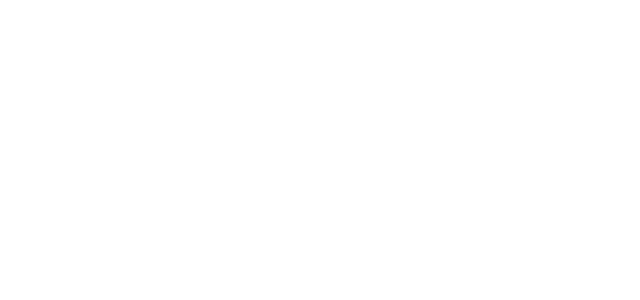
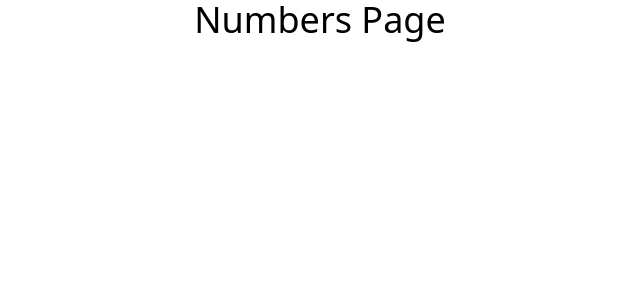
Before and after one commit to projetopcludico/tests-playground, a Vue app: page /numbers in a window 1280 px wide. Before the commit this address had no page. Shown: the top 300 px of the page, without its empty margins (320-960 px from the left). Built offline with nearby package versions, Linux system fonts and the light colour scheme.

Commit message:
Arrumando rotas

```diff
--- a/src/router/index.js
+++ b/src/router/index.js
@@ -7,8 +7,12 @@
       path: '/',
       name: 'HomePage',
       component: () => import('@/views/HomePage.vue'),
-
-    }
+    },
+    {
+      path: '/numbers',
+      name: 'NumbersPage',
+      component: () => import('@/views/NumbersPage.vue'),
+    },
   ],
 })
 
--- a/src/views/HomePage.vue
+++ b/src/views/HomePage.vue
@@ -1,6 +1,4 @@
-<script setup>
-
-</script>
+<script setup></script>
 <template>
-    <h1 class="text-4xl">Home Page</h1>
+  <h1 class="text-4xl">Home Page</h1>
 </template>
--- /dev/null
+++ b/src/views/NumbersPage.vue
@@ -0,0 +1,6 @@
+<script setup></script>
+<template>
+  <main class="flex flex-col items-center">
+    <h1 class="text-4xl">Numbers Page</h1>
+  </main>
+</template>
```
